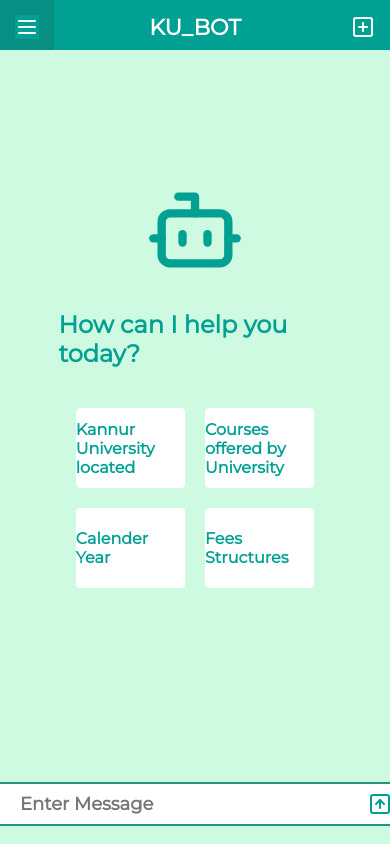
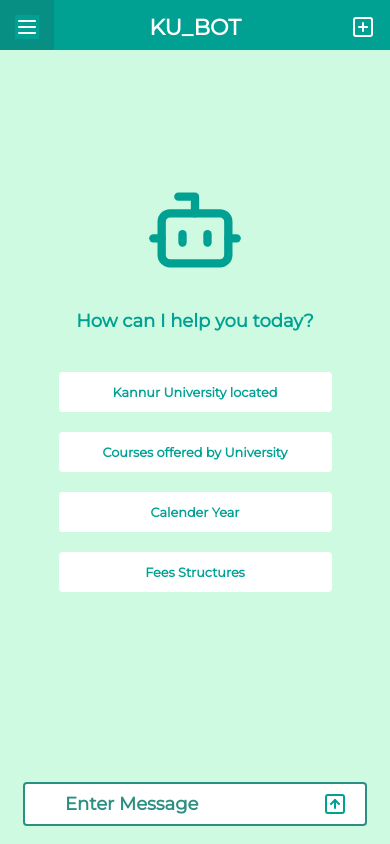
Before and after one commit to jishnukt/ku_bot-front-end, a React (Create React App) app: page / in a window 390 px wide. Built offline with nearby package versions, Linux system fonts and the light colour scheme.

Commit message:
ui complete

```diff
--- a/src/Components/Chat/Chat.css
+++ b/src/Components/Chat/Chat.css
@@ -2,7 +2,6 @@
     height: 100%;
     width: 100%;
     background-color: #cdfae1;
-    min-height: 75vh;
     margin-top: 80px;
     margin-bottom: 100px;
     display: flex;
@@ -64,8 +63,7 @@
     border-radius: 4px;
     cursor: pointer;
     font-weight: bold;
-    /* width: calc(80% - 10px); */
-    /* margin: 5px; */
+    font-size: 0.8rem;
 }
 .s1:hover{
     background-color: rgb(243, 243, 243);
@@ -74,7 +72,7 @@
 
 @media (max-width: 800px) {
     .mytext,.myres{
-        width: 350px;
+        width: 320px;
     }
     .mytext h1,.myres h1{
         font-size: 1.5vh;
@@ -83,7 +81,20 @@
     .mytext .user_icon,.myres .user_icon{
         margin-top: 8px;
     }
+    .suggestion{
+        display: flex;
+        flex-direction: column;
+        justify-content: center;
+        align-items: center;
+    }
+    .s1{
+        height: 40px;
+        width: 100%;
+    }
+    .initial h2{
+        font-size: 18px;
+    }
   }
 .myres{
-    opacity: 0;
+    display: none;
 }
--- a/src/Components/Prompt/Prompt.css
+++ b/src/Components/Prompt/Prompt.css
@@ -7,12 +7,10 @@
     width: 100%;
     height: 80px;
   }
-
-  .prompt-container {
+  .prompt-container
+  {
     position: relative;
-
   }
-
   .search {
     width: 45rem;
     min-height: 2.5rem;
@@ -26,9 +24,13 @@
     font-size:18px;
     font-weight: bold;
   }
-  input[type="text"] {
+  .search::placeholder{
+    color:#2c8f82;
+  }
+  input[type="text"]
+  {
     padding: 0px 40px;
-}
+  }
   .icon-container {
     position: absolute;
     top: 55%;
@@ -38,6 +40,6 @@
   }
   @media (max-width: 800px) {
     .search{
-        width: 350px;
+        width: 260px;
     }
   }
--- a/src/Components/Sidebar/Sidebar.css
+++ b/src/Components/Sidebar/Sidebar.css
@@ -7,11 +7,11 @@
     display: flex;
     flex-direction: column;
     justify-content: flex-end;
-    width: 250px;
+    width: 15rem;
     z-index: 3000;
     border-radius: 4px;
     left: -250px;
-    transition: left 0.5s ease;
+    transition: left 0.4s ease;
   }
 
   .sidebar.open {
```
